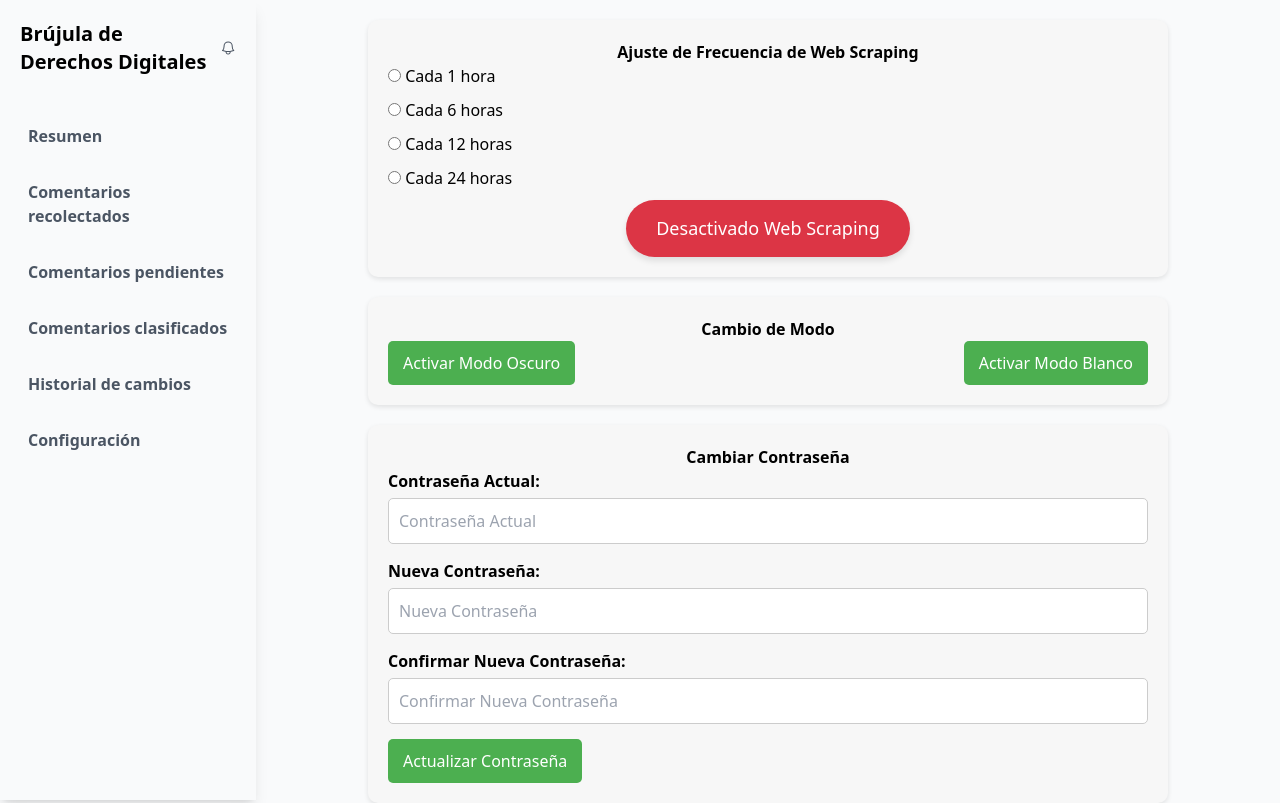
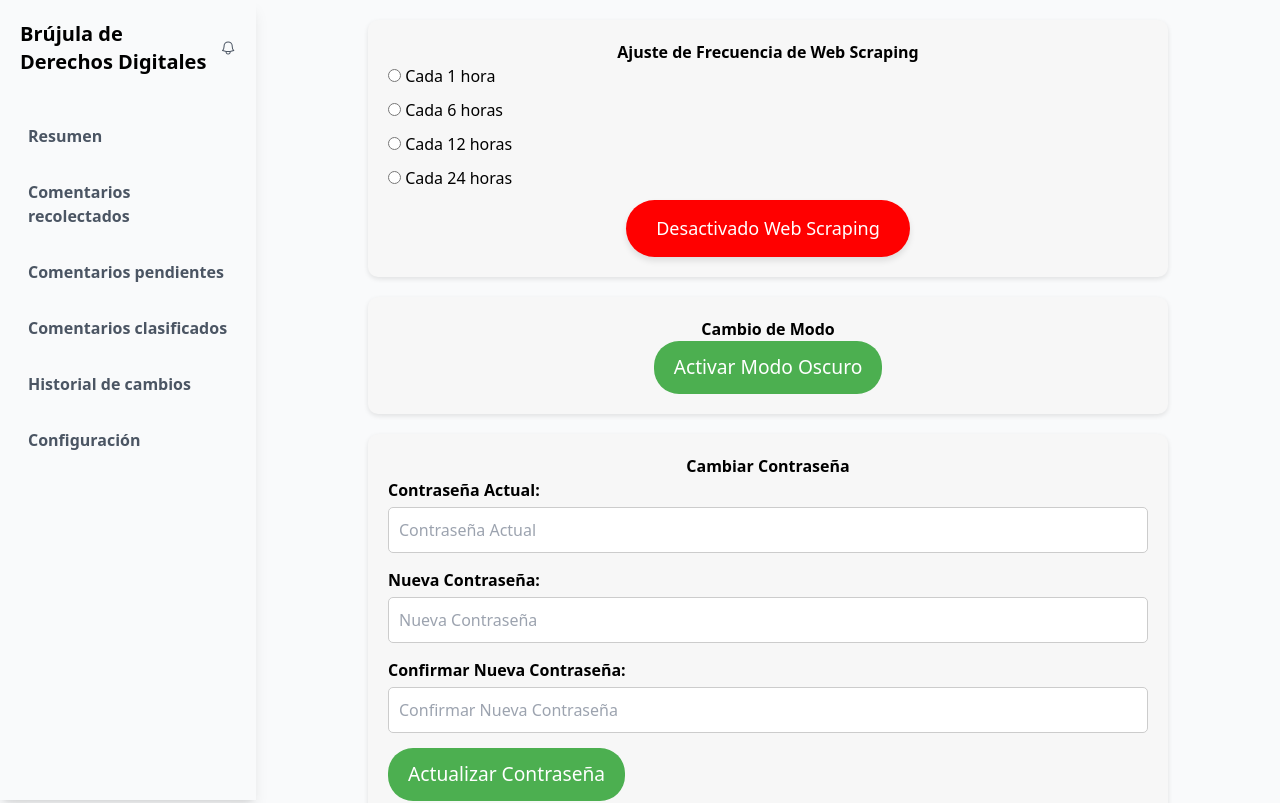
Before and after one commit to MelanieSeg/brujuladederechos, a React (Create React App) app in the folder frontend/: page /configuracion in a window 1280 px wide. Shown: the top 803 px of the page. Built offline with nearby package versions, Linux system fonts and the light colour scheme.

Commit message:
Cambio de Modo (Oscuro o Blanco)

```diff
--- a/frontend/src/components/Configuracion.css
+++ b/frontend/src/components/Configuracion.css
@@ -20,8 +20,8 @@
 }
 
 .section h2 {
-    font-weight: bold; /* Negrita para el título */
-    text-align: center; /* Opcional: centra el texto */
+    font-weight: bold;
+    text-align: center;
 }
 
 /* Centrar botón */
@@ -36,9 +36,9 @@
     background-color: #28a745;
     color: white;
     border: none;
-    padding: 15px 30px; /* Botón más grande */
+    padding: 15px 30px;
     font-size: 18px;
-    border-radius: 50px; /* Bordes redondeados */
+    border-radius: 50px;
     cursor: pointer;
     box-shadow: 0px 4px 6px rgba(0, 0, 0, 0.1);
     transition: background-color 0.3s ease, transform 0.2s ease;
@@ -49,9 +49,9 @@
     background-color: #dc3545;
     color: white;
     border: none;
-    padding: 15px 30px; /* Botón más grande */
+    padding: 15px 30px;
     font-size: 18px;
-    border-radius: 50px; /* Bordes redondeados */
+    border-radius: 50px;
     cursor: pointer;
     box-shadow: 0px 4px 6px rgba(0, 0, 0, 0.1);
     transition: background-color 0.3s ease, transform 0.2s ease;
@@ -64,12 +64,12 @@
 
 /* Cambiar el color de fondo cuando se presiona el botón */
 .button-active:active, .button-inactive:active {
-    background-color: #218838; /* Verde oscuro para botón activo */
+    background-color: #218838;
     transform: translateY(1px);
 }
 
 .button-inactive:active {
-    background-color: #c82333; /* Rojo oscuro para botón inactivo */
+    background-color: #c82333;
 }
 
 /* Formato de grupo de formularios */
@@ -125,3 +125,69 @@
     flex-direction: column;
     gap: 10px;
 }
+
+/* Estilos para el modo oscuro y claro */
+body.light-mode {
+    background-color: white;
+    color: black;
+}
+
+body.light-mode .section {
+    background-color: #f7f7f7;
+}
+
+body.light-mode .button {
+    background-color: #007bff; /* Azul claro */
+    color: white;
+}
+
+body.light-mode .button:hover {
+    background-color: #0056b3;
+}
+
+body.dark-mode {
+    background-color: #121212;
+    color: white;
+}
+
+body.dark-mode .section {
+    background-color: #333;
+}
+
+body.dark-mode .button {
+    background-color: #444; /* Gris oscuro */
+    color: white;
+}
+
+body.dark-mode .button:hover {
+    background-color: #666;
+}
+
+/* Botón Animado */
+.button {
+    padding: 12px 20px;
+    font-size: 1.2em;
+    border: none;
+    border-radius: 25px;
+    cursor: pointer;
+    transition: background-color 0.3s ease, transform 0.3s ease;
+}
+
+.button:hover {
+    transform: scale(1.05);
+}
+
+/* Botones Activos e Inactivos */
+.button-active {
+    background-color: green;
+}
+
+.button-inactive {
+    background-color: red;
+}
+
+.button-group {
+    display: flex;
+    gap: 10px;
+    justify-content: center;
+}
--- a/frontend/src/components/Configuracion.js
+++ b/frontend/src/components/Configuracion.js
@@ -3,10 +3,17 @@ import './Configuracion.css';
 
 const Configuracion = () => {
   const [webScrapingActivo, setWebScrapingActivo] = useState(false); // Estado para manejar si el web scraping está activado
+  const [modoOscuro, setModoOscuro] = useState(false); // Estado para manejar el modo oscuro
 
   // Función para alternar el estado de web scraping
   const alternarWebScraping = () => {
     setWebScrapingActivo(!webScrapingActivo);
+  };
+
+  // Función para alternar el modo oscuro y claro
+  const alternarModo = () => {
+    setModoOscuro(!modoOscuro);
+    document.body.className = modoOscuro ? 'light-mode' : 'dark-mode'; // Aplica la clase de modo oscuro o claro
   };
 
   return (
@@ -44,8 +51,9 @@ const Configuracion = () => {
       <div className="section">
         <h2>Cambio de Modo</h2>
         <div className="button-group">
-          <button className="button">Activar Modo Oscuro</button>
-          <button className="button">Activar Modo Blanco</button>
+          <button onClick={alternarModo} className="button">
+            {modoOscuro ? 'Activar Modo Claro' : 'Activar Modo Oscuro'}
+          </button>
         </div>
       </div>
 
```
Lines whose indentation alone changed are shown as unchanged.
